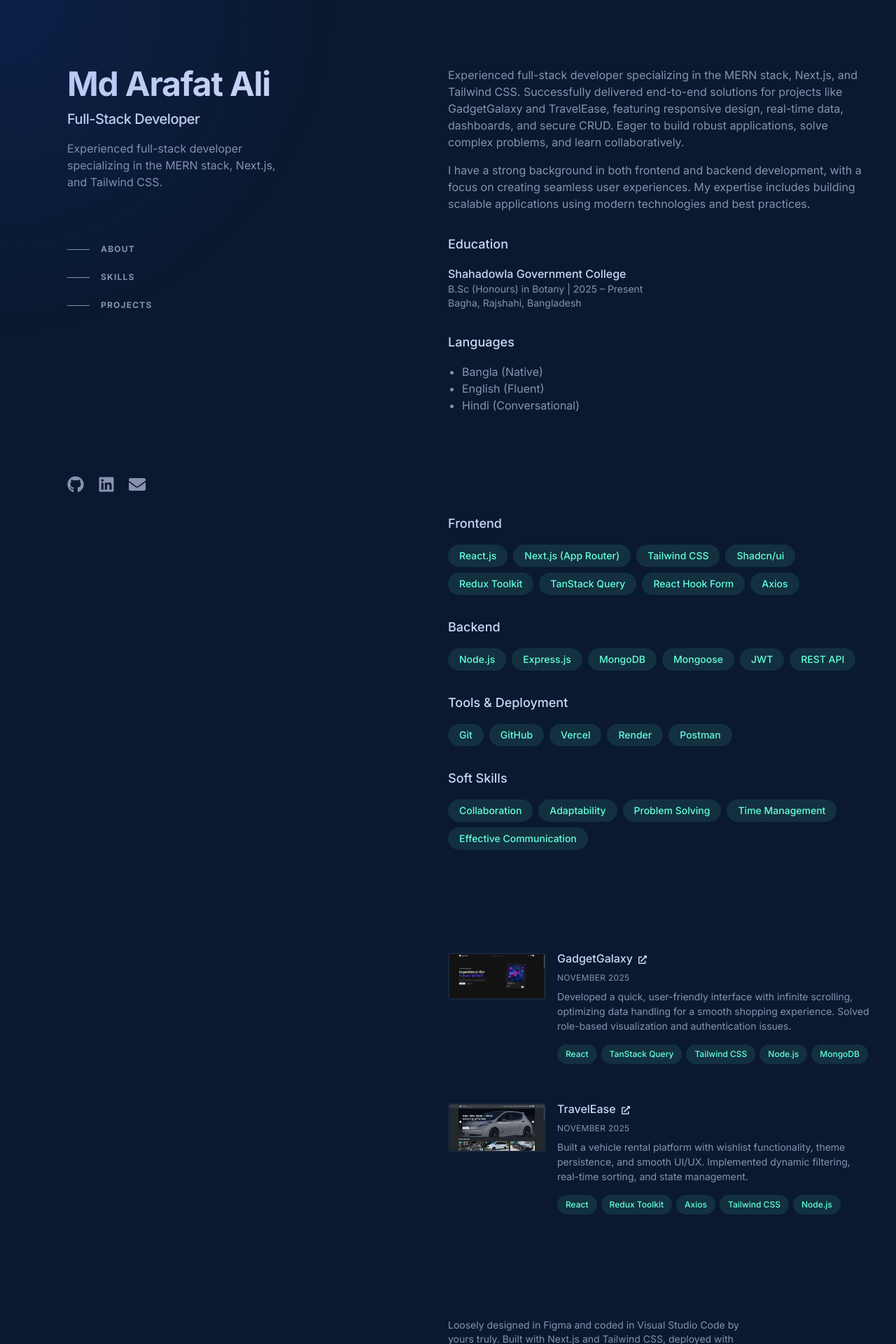
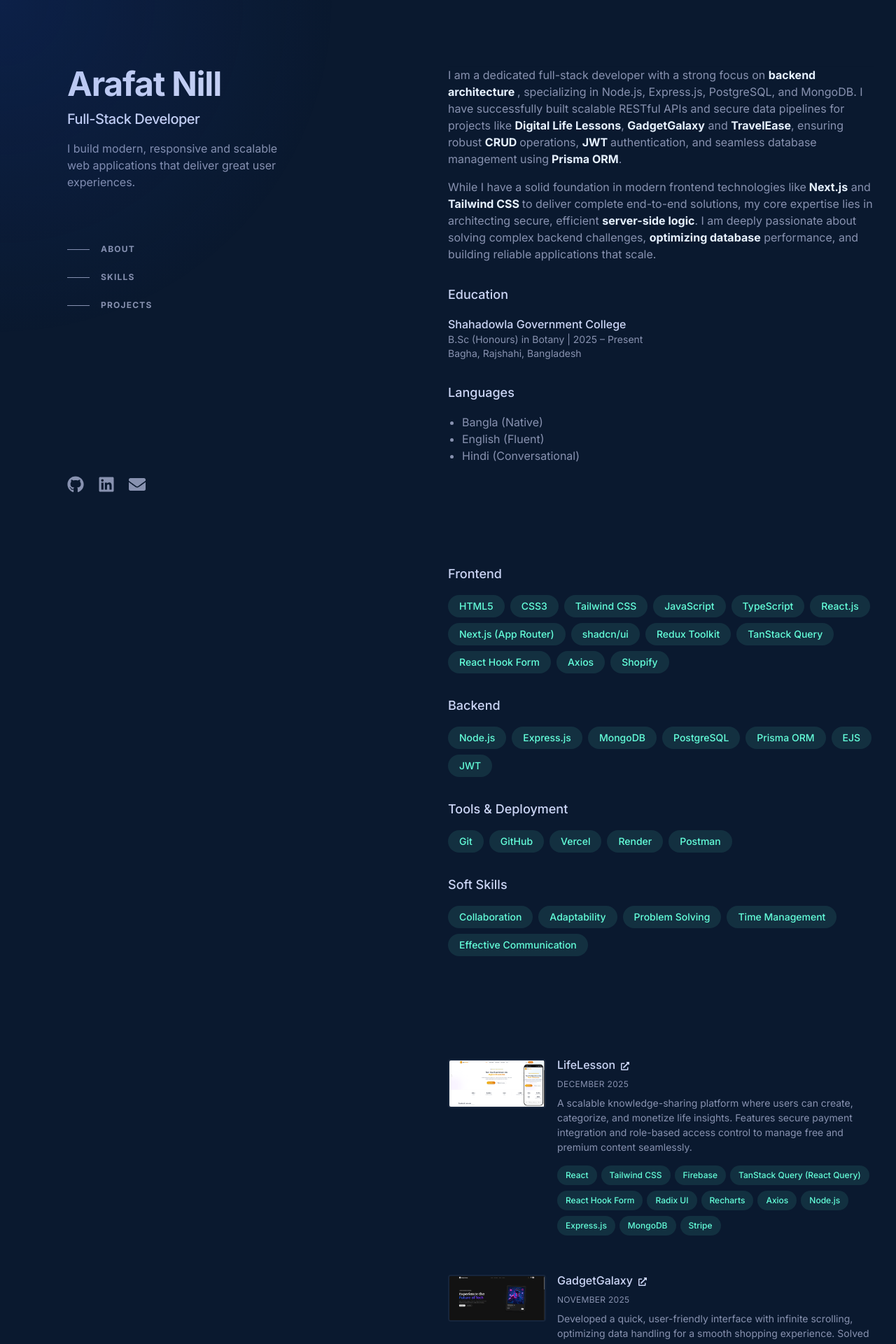
Before and after one commit to arafatnills/portfolio, a Next.js app: page / in a window 1280 px wide. Shown: the top 1920 px of the page at 70% size. Built offline with nearby package versions, Linux system fonts and the light colour scheme.

Commit message:
add life lessons project

```diff
--- a/src/app/layout.tsx
+++ b/src/app/layout.tsx
@@ -6,8 +6,8 @@ const inter = Inter({ subsets: ["latin"], variable: "--font-inter" });
 const firaCode = Fira_Code({ subsets: ["latin"], variable: "--font-fira-code" });
 
 export const metadata: Metadata = {
-    title: "Md Arafat Ali | Full-Stack Developer",
-    description: "Experienced full-stack developer specializing in the MERN stack, Next.js, and Tailwind CSS.",
+    title: "Arafat Nill | Full-Stack Developer",
+    description: "I build modern, responsive and scalable web applications that deliver great user experiences.",
 };
 
 import CursorSpotlight from "@/components/ui/CursorSpotlight";
--- a/src/components/Sidebar.tsx
+++ b/src/components/Sidebar.tsx
@@ -32,7 +32,7 @@ const Sidebar = () => {
     }, []);
 
     return (
-        <header className="lg:fixed lg:top-0 lg:left-0 lg:h-screen lg:w-1/2 lg:flex lg:flex-col lg:justify-between lg:py-24 lg:px-24 p-12">
+        <header className="lg:fixed lg:top-0 lg:left-0 lg:h-screen lg:w-1/2 lg:flex lg:flex-col lg:justify-between lg:py-24 lg:px-24 ">
             <div>
                 <motion.h1
                     initial={{ opacity: 0, y: 20 }}
@@ -40,7 +40,7 @@ const Sidebar = () => {
                     transition={{ duration: 0.5 }}
                     className="text-4xl sm:text-5xl font-bold text-lightest-slate tracking-tight"
                 >
-                    <Link href="/">Md Arafat Ali</Link>
+                    <Link href="/">Arafat Nill</Link>
                 </motion.h1>
                 <motion.h2
                     initial={{ opacity: 0, y: 20 }}
@@ -56,7 +56,7 @@ const Sidebar = () => {
                     transition={{ duration: 0.5, delay: 0.2 }}
                     className="mt-4 max-w-xs leading-normal text-slate"
                 >
-                    Experienced full-stack developer specializing in the MERN stack, Next.js, and Tailwind CSS.
+                    I build modern, responsive and scalable web applications that deliver great user experiences.
                 </motion.p>
 
                 <nav className="nav hidden lg:block mt-16" aria-label="In-page jump links">
@@ -91,7 +91,7 @@ const Sidebar = () => {
                 aria-label="Social media"
             >
                 <li className="text-2xl text-slate hover:text-lightest-slate transition-colors">
-                    <a href="https://github.com/CodeWithArafat1" target="_blank" rel="noreferrer" aria-label="GitHub">
+                    <a href="https://github.com/arafatnills" target="_blank" rel="noreferrer" aria-label="GitHub">
                         <FaGithub />
                     </a>
                 </li>
--- a/src/components/sections/About.tsx
+++ b/src/components/sections/About.tsx
@@ -1,11 +1,14 @@
 "use client";
 
-import React from 'react';
-import { motion } from 'framer-motion';
+import { motion } from "framer-motion";
 
 const About = () => {
   return (
-        <section id="about" className="mb-16 scroll-mt-16 md:mb-24 lg:mb-36 lg:scroll-mt-24" aria-label="About me">
+    <section
+      id="about"
+      className="mb-16 scroll-mt-16 md:mb-24 lg:mb-36 lg:scroll-mt-24"
+      aria-label="About me"
+    >
       <motion.div
         initial={{ opacity: 0, y: 20 }}
         whileInView={{ opacity: 1, y: 0 }}
@@ -13,7 +16,9 @@ const About = () => {
         transition={{ duration: 0.5 }}
         className="sticky top-0 z-20 -mx-6 mb-4 w-screen bg-navy/75 px-6 py-5 backdrop-blur md:-mx-12 md:px-12 lg:sr-only lg:relative lg:top-auto lg:mx-auto lg:w-full lg:px-0 lg:py-0 lg:opacity-0"
       >
-                <h2 className="text-sm font-bold uppercase tracking-widest text-lightest-slate lg:sr-only">About</h2>
+        <h2 className="text-sm font-bold uppercase tracking-widest text-lightest-slate lg:sr-only">
+          About
+        </h2>
       </motion.div>
       <motion.div
         initial={{ opacity: 0, y: 20 }}
@@ -22,20 +27,44 @@ const About = () => {
         transition={{ duration: 0.5 }}
       >
         <p className="mb-4">
-                    Experienced full-stack developer specializing in the MERN stack, Next.js, and Tailwind CSS. Successfully delivered end-to-end solutions for projects like GadgetGalaxy and TravelEase, featuring responsive design, real-time data, dashboards, and secure CRUD. Eager to build robust applications, solve complex problems, and learn collaboratively.
+          I am a dedicated full-stack developer with a strong focus on{" "}
+          <b className=" text-white"> backend architecture </b>, specializing in
+          Node.js, Express.js, PostgreSQL, and MongoDB. I have successfully
+          built scalable RESTful APIs and secure data pipelines for projects
+          like <b className=" text-white">Digital Life Lessons</b>,{" "}
+          <b className=" text-white">GadgetGalaxy</b> and{" "}
+          <b className=" text-white">TravelEase</b>, ensuring robust{" "}
+          <b className=" text-white">CRUD </b>
+          operations, <b className=" text-white">JWT </b>authentication, and
+          seamless database management using
+          <b className=" text-white"> Prisma ORM</b>.
         </p>
         <p className="mb-4">
-                    I have a strong background in both frontend and backend development, with a focus on creating seamless user experiences. My expertise includes building scalable applications using modern technologies and best practices.
+          While I have a solid foundation in modern frontend technologies like
+          <b className=" text-white"> Next.js</b> and{" "}
+          <b className=" text-white">Tailwind CSS </b> to deliver complete
+          end-to-end solutions, my core expertise lies in architecting secure,
+          efficient <b className=" text-white">server-side logic</b>. I am deeply passionate about solving
+          complex backend challenges, <b className=" text-white">optimizing database</b> performance, and
+          building reliable applications that scale.
         </p>
 
-                <h3 className="mt-8 mb-4 text-lg font-medium text-lightest-slate">Education</h3>
+        <h3 className="mt-8 mb-4 text-lg font-medium text-lightest-slate">
+          Education
+        </h3>
         <div className="mb-4">
-                    <h4 className="font-medium text-lightest-slate">Shahadowla Government College</h4>
-                    <p className="text-sm text-slate">B.Sc (Honours) in Botany | 2025 – Present</p>
+          <h4 className="font-medium text-lightest-slate">
+            Shahadowla Government College
+          </h4>
+          <p className="text-sm text-slate">
+            B.Sc (Honours) in Botany | 2025 – Present
+          </p>
           <p className="text-sm text-slate">Bagha, Rajshahi, Bangladesh</p>
         </div>
 
-                <h3 className="mt-8 mb-4 text-lg font-medium text-lightest-slate">Languages</h3>
+        <h3 className="mt-8 mb-4 text-lg font-medium text-lightest-slate">
+          Languages
+        </h3>
         <ul className="list-disc pl-5 text-slate">
           <li>Bangla (Native)</li>
           <li>English (Fluent)</li>
--- a/src/components/sections/Projects.tsx
+++ b/src/components/sections/Projects.tsx
@@ -10,12 +10,12 @@ import Image from 'next/image';
 
 const Projects = () => {
     return (
-        <section id="projects" className="mb-16 scroll-mt-16 md:mb-24 lg:mb-36 lg:scroll-mt-24" aria-label="Selected projects">
+        <section id="projects" className="mb-16 scroll-mt-16 md:mb-24 lg:mb-36 lg:scroll-mt-24 " aria-label="Selected projects">
             <div className="sticky top-0 z-20 -mx-6 mb-4 w-screen bg-navy/75 px-6 py-5 backdrop-blur md:-mx-12 md:px-12 lg:sr-only lg:relative lg:top-auto lg:mx-auto lg:w-full lg:px-0 lg:py-0 lg:opacity-0">
                 <h2 className="text-sm font-bold uppercase tracking-widest text-lightest-slate lg:sr-only">Projects</h2>
             </div>
             <div>
-                <ul className="group/list">
+                <ul className="group/list ">
                     {projects.map((project, index) => (
                         <motion.li
                             key={index}
--- a/src/components/sections/Skills.tsx
+++ b/src/components/sections/Skills.tsx
@@ -1,33 +1,67 @@
 "use client";
 
-import React from 'react';
-import { motion } from 'framer-motion';
+import React from "react";
+import { motion } from "framer-motion";
 import { Badge } from "@/components/ui/badge";
 
 const skillsData = [
   {
     category: "Frontend",
-        skills: ["React.js", "Next.js (App Router)", "Tailwind CSS", "Shadcn/ui", "Redux Toolkit", "TanStack Query", "React Hook Form", "Axios"]
+    skills: [
+      "HTML5",
+      "CSS3",
+      "Tailwind CSS",
+      "JavaScript",
+      "TypeScript",
+      "React.js",
+      "Next.js (App Router)",
+      "shadcn/ui",
+      "Redux Toolkit",
+      "TanStack Query",
+      "React Hook Form",
+      "Axios",
+      "Shopify",
+    ],
   },
   {
     category: "Backend",
-        skills: ["Node.js", "Express.js", "MongoDB", "Mongoose", "JWT", "REST API"]
+    skills: [
+      "Node.js",
+      "Express.js",
+      "MongoDB",
+      "PostgreSQL",
+      "Prisma ORM",
+      "EJS",
+      "JWT",
+    ],
   },
   {
     category: "Tools & Deployment",
-        skills: ["Git", "GitHub", "Vercel", "Render", "Postman"]
+    skills: ["Git", "GitHub", "Vercel", "Render", "Postman"],
   },
   {
     category: "Soft Skills",
-        skills: ["Collaboration", "Adaptability", "Problem Solving", "Time Management", "Effective Communication"]
-    }
+    skills: [
+      "Collaboration",
+      "Adaptability",
+      "Problem Solving",
+      "Time Management",
+      "Effective Communication",
+    ],
+  },
 ];
 
 const Skills = () => {
   return (
-        <section id="skills" className="mb-16 scroll-mt-16 md:mb-24 lg:mb-36 lg:scroll-mt-24" aria-label="Skills">
+    <section
+      id="skills"
+      className="mb-16 scroll-mt-16 md:mb-24 lg:mb-36 lg:scroll-mt-24"
+      aria-label="Skills"
+    >
       <div className="sticky top-0 z-20 -mx-6 mb-4 w-screen bg-navy/75 px-6 py-5 backdrop-blur md:-mx-12 md:px-12 lg:sr-only lg:relative lg:top-auto lg:mx-auto lg:w-full lg:px-0 lg:py-0 lg:opacity-0">
-                <h2 className="text-sm font-bold uppercase tracking-widest text-lightest-slate lg:sr-only">Skills</h2>
+        <h2 className="text-sm font-bold uppercase tracking-widest text-lightest-slate lg:sr-only">
+          Skills
+        </h2>
       </div>
       <div>
         {skillsData.map((category, index) => (
@@ -39,7 +73,9 @@ const Skills = () => {
             transition={{ duration: 0.5, delay: index * 0.1 }}
             className="mb-8"
           >
-                        <h3 className="mb-4 text-lg font-medium text-lightest-slate">{category.category}</h3>
+            <h3 className="mb-4 text-lg font-medium text-lightest-slate">
+              {category.category}
+            </h3>
             <div className="flex flex-wrap gap-2">
               {category.skills.map((skill, i) => (
                 <Badge
--- a/src/data/projects.ts
+++ b/src/data/projects.ts
@@ -1,40 +1,80 @@
 export const projects = [
   {
-        slug: 'gadget-galaxy',
-        title: 'GadgetGalaxy',
-        url: 'https://gadget-galaxy-client.vercel.app/',
-        repo: 'https://github.com/CodeWithArafat1/GadgetGalaxy-client',
-        image: '/images/p1.png',
-        description: 'Developed a quick, user-friendly interface with infinite scrolling, optimizing data handling for a smooth shopping experience. Solved role-based visualization and authentication issues.',
-        fullDescription: 'GadgetGalaxy is a comprehensive e-commerce platform designed for tech enthusiasts. It features a responsive design, real-time data updates, and a secure authentication system. The project focuses on delivering a seamless shopping experience through optimized performance and intuitive UI.',
+    slug: "life-lesson",
+    title: "LifeLesson",
+    url: "https://lifelessons-client.vercel.app/",
+    client: "https://github.com/arafatnills/LifeLessons-client",
+    backend: "https://github.com/arafatnills/LifeLessons-server",
+    image: "/images/lifeLesson.png",
+    description:
+      "A scalable knowledge-sharing platform where users can create, categorize, and monetize life insights. Features secure payment integration and role-based access control to manage free and premium content seamlessly.",
+    fullDescription: `Knowledge-sharing platform allowing users to create, categorize, and monetize life insights. Implemented secure payment gateways and role-based access control to distinguish between free and premium content, ensuring a scalable and sustainable ecosystem.
+Freemium Ecosystem: Integrated Stripe for secure subscription payments and implemented role-based access control (RBAC) to dynamically blur premium content for free users, ensuring a seamless upgrade transition.
+Interactive Dashboards: Designed role-specific dashboards featuring data visualization for user activity tracking and administrative tools for content moderation, enabling efficient platform management.
+Advanced Discovery: Improved browsing performance with server-side pagination, multi-criteria filtering (Category/Tone), and real-time social features (reactions/favorites) using TanStack Query.
+`,
     features: [
-            'Real-time cart and wishlist with TanStack Query',
-            'Optimistic updates and background refetching',
-            'Advanced product filtering with infinite scroll',
-            'Role-based dashboard for administrators',
-            'Secure CRUD operations for inventory management'
+      "Content creation, categorization, and monetization platform",
+      "Stripe integration with RBAC to dynamically blur premium content",
+      "Role-specific dashboards with data visualization and moderation tools",
+      "Server-side pagination and multi-criteria filtering (Category/Tone)",
+      "Real-time social interactions (reactions/favorites) using TanStack Query",
     ],
-        tech: ['React', 'TanStack Query', 'Tailwind CSS', 'Node.js', 'MongoDB'],
-        date: 'November 2025'
+    tech: [
+      "React",
+      "Tailwind CSS",
+      "Firebase",
+      "TanStack Query (React Query)",
+      "React Hook Form",
+      "Radix UI",
+      "Recharts",
+      "Axios",
+      "Node.js",
+      "Express.js",
+      "MongoDB",
+      "Stripe",
+    ],
+    date: "December 2025",
+  },
+
+  {
+    slug: "gadget-galaxy",
+    title: "GadgetGalaxy",
+    url: "https://gadget-galaxy-client.vercel.app/",
+    repo: "https://github.com/CodeWithArafat1/GadgetGalaxy-client",
+    image: "/images/p1.png",
+    description:
+      "Developed a quick, user-friendly interface with infinite scrolling, optimizing data handling for a smooth shopping experience. Solved role-based visualization and authentication issues.",
+    fullDescription:
+      "GadgetGalaxy is a comprehensive e-commerce platform designed for tech enthusiasts. It features a responsive design, real-time data updates, and a secure authentication system. The project focuses on delivering a seamless shopping experience through optimized performance and intuitive UI.",
+    features: [
+      "Real-time cart and wishlist with TanStack Query",
+      "Optimistic updates and background refetching",
+      "Advanced product filtering with infinite scroll",
+      "Role-based dashboard for administrators",
+      "Secure CRUD operations for inventory management",
+    ],
+    tech: ["React", "TanStack Query", "Tailwind CSS", "Node.js", "MongoDB"],
+    date: "November 2025",
   },
   {
-        slug: 'travelease',
-        title: 'TravelEase',
-        url: 'https://travelease-live.netlify.app/',
-        repo: 'https://github.com/CodeWithArafat1/TravelEase-client',
-        image: '/images/p2.png',
-        description: 'Built a vehicle rental platform with wishlist functionality, theme persistence, and smooth UI/UX. Implemented dynamic filtering, real-time sorting, and state management.',
-        fullDescription: 'TravelEase is a modern vehicle rental platform that simplifies the booking process. It offers dynamic filtering options, real-time availability checks, and a persistent theme preference for users. The application leverages Redux Toolkit for efficient state management across the client and server.',
+    slug: "travelease",
+    title: "TravelEase",
+    url: "https://travelease-live.netlify.app/",
+    repo: "https://github.com/CodeWithArafat1/TravelEase-client",
+    image: "/images/p2.png",
+    description:
+      "Built a vehicle rental platform with wishlist functionality, theme persistence, and smooth UI/UX. Implemented dynamic filtering, real-time sorting, and state management.",
+    fullDescription:
+      "TravelEase is a modern vehicle rental platform that simplifies the booking process. It offers dynamic filtering options, real-time availability checks, and a persistent theme preference for users. The application leverages Redux Toolkit for efficient state management across the client and server.",
     features: [
-            'Dynamic filtering by category and location',
-            'Real-time price sorting',
-            'Wishlist functionality',
-            'Theme persistence',
-            'Real-time booking updates with Redux'
+      "Dynamic filtering by category and location",
+      "Real-time price sorting",
+      "Wishlist functionality",
+      "Theme persistence",
+      "Real-time booking updates with Redux",
     ],
-        tech: ['React', 'Redux Toolkit', 'Axios', 'Tailwind CSS', 'Node.js'],
-        date: 'November 2025'
+    tech: ["React", "Redux Toolkit", "Axios", "Tailwind CSS", "Node.js"],
+    date: "November 2025",
   },
-
-
 ];
```
Also changed, not shown: src/app/projects/[slug]/page.tsx (+11 -3 lines), public/images/lifeLesson.png (added), 1 other file (tests, documents, lock files or other folders). Lines whose indentation alone changed are shown as unchanged.
